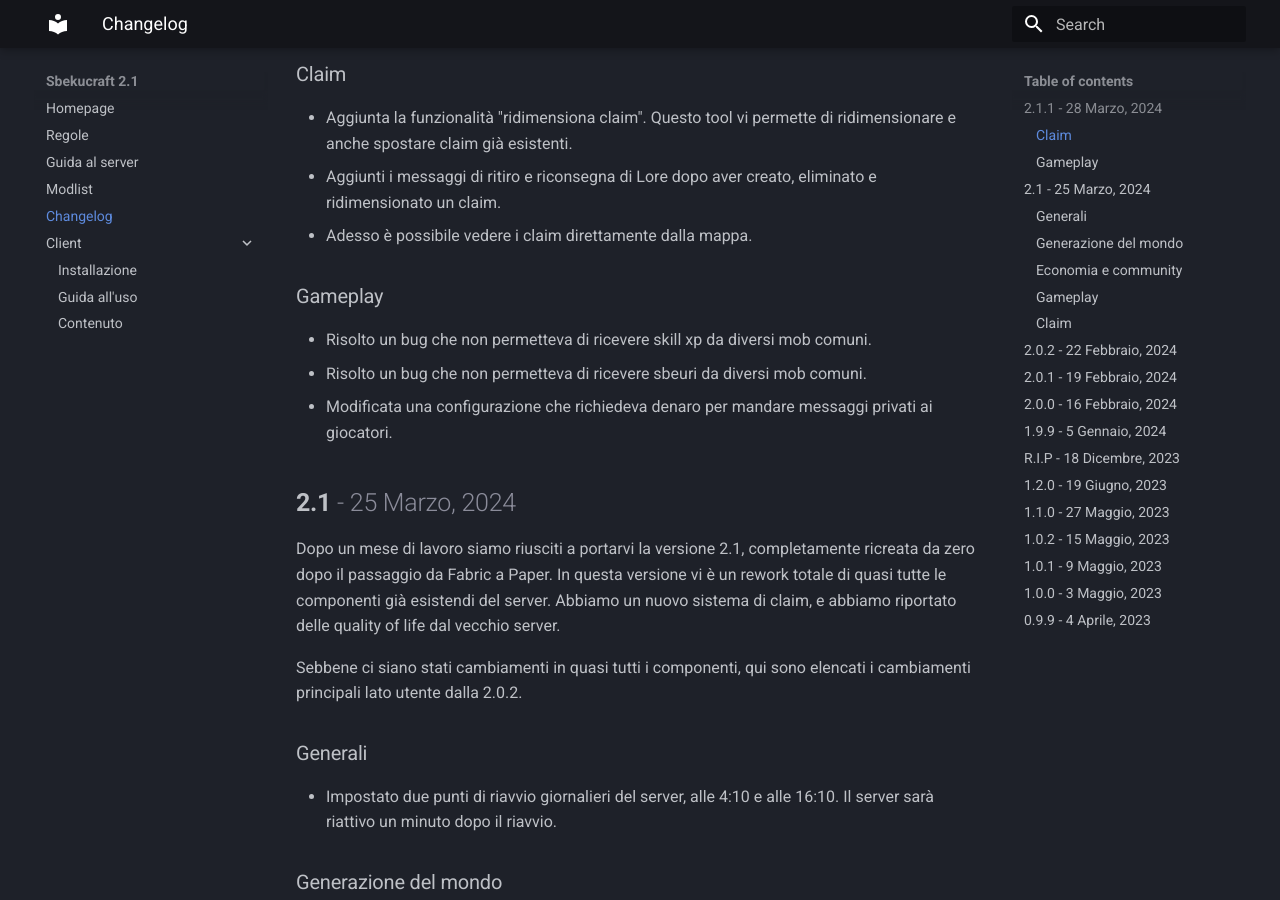
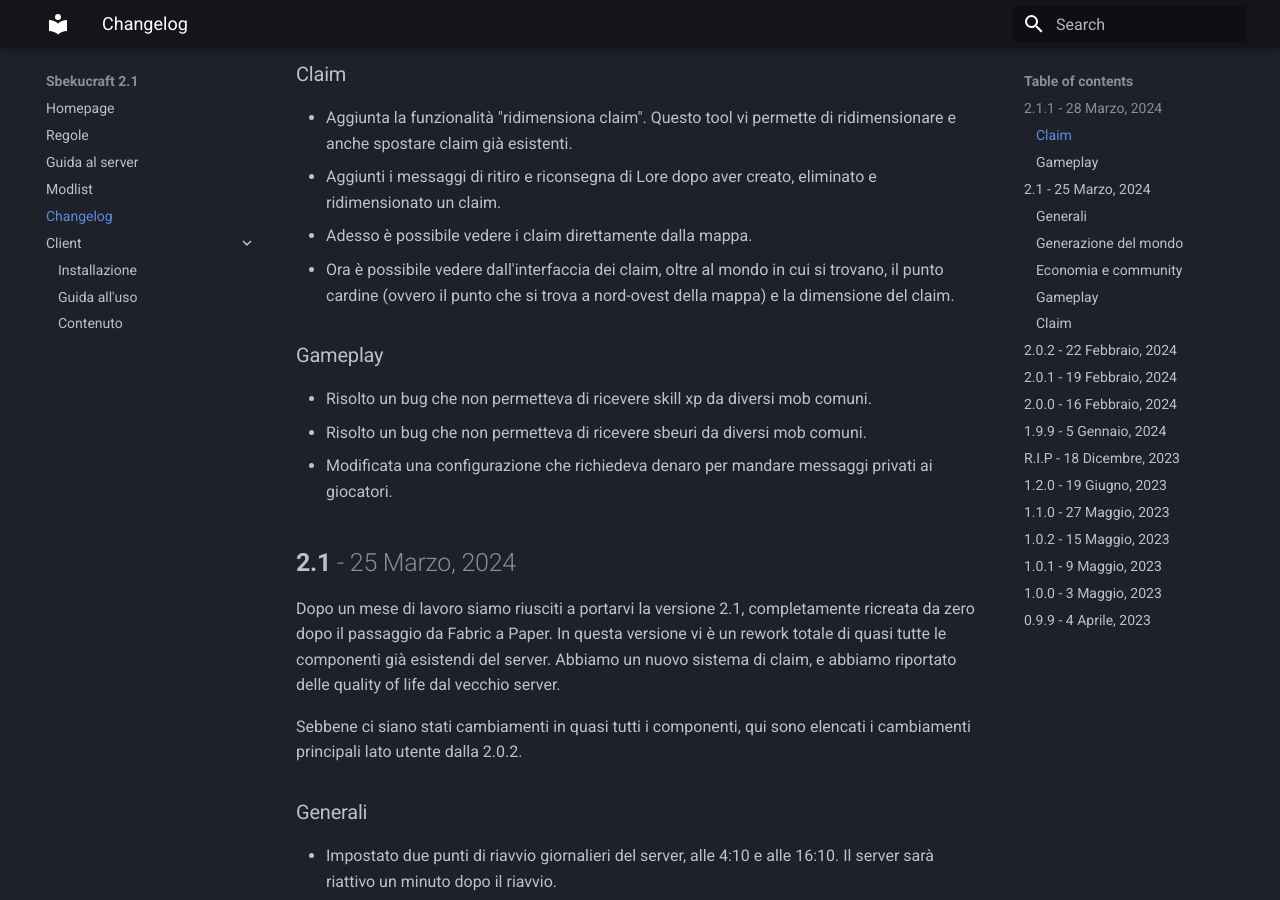
Before and after one commit to Sbekucraft/Sbekucraft-2.0-Wiki, an MkDocs documentation site: the page built from docs/changelog.md, in a window 1280 px wide and 900 px high, scrolled down 346 px. Built offline with MkDocs 1.6.1 and Material for MkDocs 9.7.7, drawn with Linux system fonts in a browser that asks for light colours.

Commit message:
Bump 2.1.1

```diff
--- a/docs/changelog.md
+++ b/docs/changelog.md
@@ -9,6 +9,7 @@ Con questo update vi portiamo una nuova funzionalità: la possibilità di modifi
 - Aggiunta la funzionalità "ridimensiona claim". Questo tool vi permette di ridimensionare e anche spostare claim già esistenti.
 - Aggiunti i messaggi di ritiro e riconsegna di Lore dopo aver creato, eliminato e ridimensionato un claim.
 - Adesso è possibile vedere i claim direttamente dalla mappa.
+- Ora è possibile vedere dall'interfaccia dei claim, oltre al mondo in cui si trovano, il punto cardine (ovvero il punto che si trova a nord-ovest della mappa) e la dimensione del claim.
 
 ### Gameplay
 - Risolto un bug che non permetteva di ricevere skill xp da diversi mob comuni.
```
